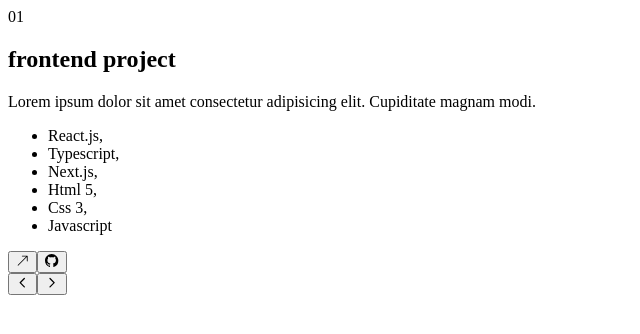
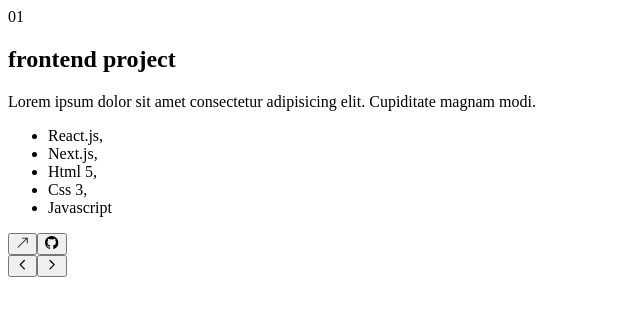
Before and after one commit to DarrellJBullock/darrell-portfolio, a Next.js app: page /work in a window 1280 px wide. Shown: the top 334 px of the page, without its empty margins (0-640 px from the left). Built offline with nearby package versions, Linux system fonts and the light colour scheme.

Commit message:
Update page.jsx
Work again

```diff
--- a/app/work/page.jsx
+++ b/app/work/page.jsx
@@ -28,7 +28,7 @@ const projects = [
     title: "project 1",
     description:
       "Lorem ipsum dolor sit amet consectetur adipisicing elit. Cupiditate magnam modi.",
-    stack: [{name: "React.js"}, {name: "Typescript"}, {name: "Next.js"}, { name: "Html 5" }, { name: "Css 3" }, { name: "Javascript" }],
+    stack: [{name: "React.js"}, {name: "Next.js"}, { name: "Html 5" }, { name: "Css 3" }, { name: "Javascript" }],
     image: { work1 },
     live: "https://darrell-portfolio-dun.vercel.app",
     github: "https://github.com/DarrellJBullock/game-hub",
```
